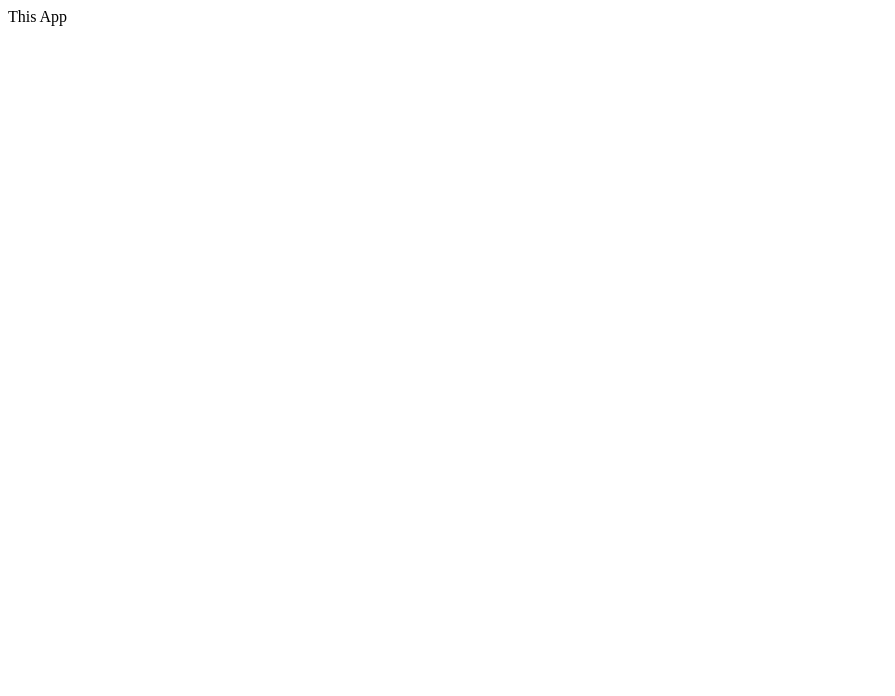
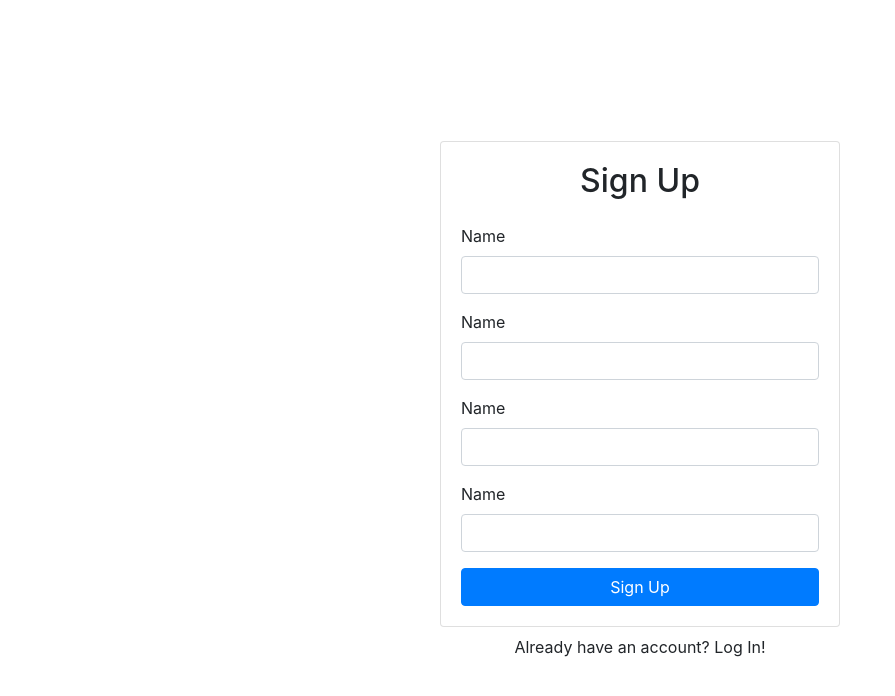
Before and after one commit to khansun/AppsReactJS, a React (Create React App) app in the folder lab6/: page / in a window 1280 px wide. Shown: the top 696 px of the page, without its empty margins (0-895 px from the left). Built offline with nearby package versions, Linux system fonts and the light colour scheme.

Commit message:
signUp loaded

```diff
--- a/lab6/package.json
+++ b/lab6/package.json
@@ -6,7 +6,9 @@
     "@testing-library/jest-dom": "^5.11.8",
     "@testing-library/react": "^11.2.2",
     "@testing-library/user-event": "^12.6.0",
+    "bootstrap": "^4.5.3",
     "react": "^17.0.1",
+    "react-bootstrap": "^1.4.0",
     "react-dom": "^17.0.1",
     "react-scripts": "4.0.1",
     "web-vitals": "^0.2.4"
--- a/lab6/src/App.js
+++ b/lab6/src/App.js
@@ -1,7 +1,10 @@
 import React from 'react';
+import SignUp from './components/SignUp';
 
 function App() {
-  return <div> This App </div>
+  return <div>
+    <SignUp/>
+  </div>
 }
 
 export default App;
--- /dev/null
+++ b/lab6/src/components/SignUp.js
@@ -0,0 +1,46 @@
+import {React,useRef} from 'react';
+import {Button, Card, Form, Alert, Container} from 'react-bootstrap';
+
+const SignUp = ()=>{
+    const nameRef = useRef();
+    const emailRef = useRef();
+    const passwordRef = useRef();
+    const confirmPasswordRef = useRef();
+    return(
+        <Container className = 'd-flex align-items-center justify-content-center' style = {{minHeight: '100vh'}}>
+        <div className = 'w-100' style = {{maxWidth: '400px'}}>
+
+            <Card>
+                <Card.Body>
+                    <h2 className = 'text-center mb-4'>Sign Up</h2>
+                    <Form>
+                        <Form.Group id = 'name'>
+                            <Form.Label> Name</Form.Label>
+                            <Form.Control ref = {nameRef} type = 'text' required/>
+                        </Form.Group>
+                        <Form.Group id = 'email'>
+                            <Form.Label> Name</Form.Label>
+                            <Form.Control ref = {emailRef} type = 'email' required/>
+                        </Form.Group>
+                        <Form.Group id = 'password'>
+                            <Form.Label> Name</Form.Label>
+                            <Form.Control ref = {passwordRef} type = 'password' required/>
+                        </Form.Group>
+                        <Form.Group id = 'confirm-password'>
+                            <Form.Label> Name</Form.Label>
+                            <Form.Control ref = {confirmPasswordRef} type = 'password' required/>
+                        </Form.Group>
+                        <Button className = "w-100" type = 'submit'>
+                            Sign Up
+                        </Button>
+                    </Form>
+                </Card.Body>
+            </Card>
+            <div className = 'w-109 text-center mt-2'>
+                Already have an account? Log In!
+            </div>
+        </div>
+        </Container>
+    );
+};
+export default SignUp;
--- a/lab6/src/index.js
+++ b/lab6/src/index.js
@@ -1,6 +1,7 @@
 import React from 'react';
 import ReactDOM from 'react-dom';
 import App from './App';
+import 'bootstrap/dist/css/bootstrap.min.css';
 
 ReactDOM.render(
   <React.StrictMode>
```
Also changed, not shown: lab6/src/firebase.js (added, +14 -0 lines), lab6/src/components/Dashboard.js (added), lab6/src/components/SignIn.js (added), lab6/src/components/UpdateProfile.js (added), 2 other files (tests, documents, lock files or other folders).
